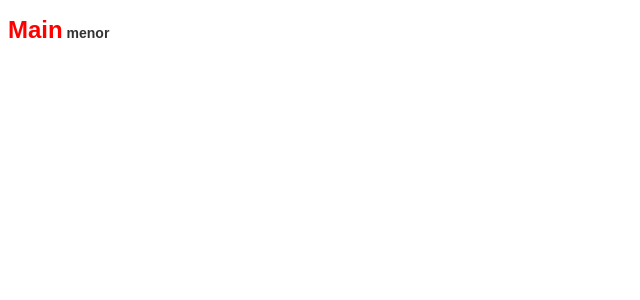
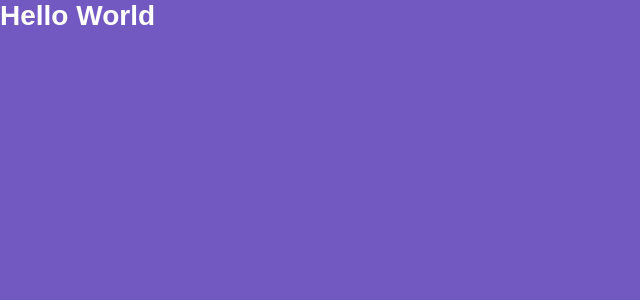
Before and after one commit to alanverissimo/Projeto-ReactJS, a React (Create React App) app: page / in a window 1280 px wide. Shown: the top 300 px of the page, without its empty margins (0-640 px from the left). Built offline with nearby package versions, Linux system fonts and the light colour scheme; the HTML template or start-up script is replaced by a standard one.

Commit message:
second commit

```diff
--- a/src/App.js
+++ b/src/App.js
@@ -1,10 +1,16 @@
 import React from 'react';
 
 import Routes from './routes';
+import GlobalStyle from './styles/global';
 
 function App() {
-  return <Routes />;
+  return (
+    <>
+  <Routes />
+  <GlobalStyle />
+    </>
 
+  );
 }
 
 export default App;
--- a/src/pages/Main/index.js
+++ b/src/pages/Main/index.js
@@ -3,8 +3,5 @@
 import { Title } from './styles';
 
 export default function Main() {
-    return <Title error>
-        Main
-        <small> menor</small>
-        </Title>;
+    return <Title> Hello World</Title>;
 }
--- a/src/pages/Main/styles.js
+++ b/src/pages/Main/styles.js
@@ -1,12 +1,5 @@
 import styled from 'styled-components';
 
 export const Title = styled.h1`
-font-size: 24px;
-color: ${props => props.error ? 'red' : '#7159c1'};
-font-family: Arial, Helvetica, sans-serif;
-
-small {
-    font-size: 14px;
-    color: #333;
-}
+color: #fff;
 `;
--- /dev/null
+++ b/src/styles/global.js
@@ -0,0 +1,29 @@
+import { createGlobalStyle } from 'styled-components';
+
+export default createGlobalStyle`
+* {
+    margin: 0;
+    padding: 0;
+    outline: 0;
+    box-sizing: border-box;
+}
+
+html, body, #root {
+    min-height: 100%;
+}
+
+body {
+    background: #7159c1;
+    -webkit-font-smoothing: antialiased !important;
+}
+
+body, input, button {
+    color: #222;
+    font-size: 14px;
+    font-family: Arial, Helvetica, sans-serif;
+  }
+  button {
+    cursor: pointer;
+  }
+
+`;
```
